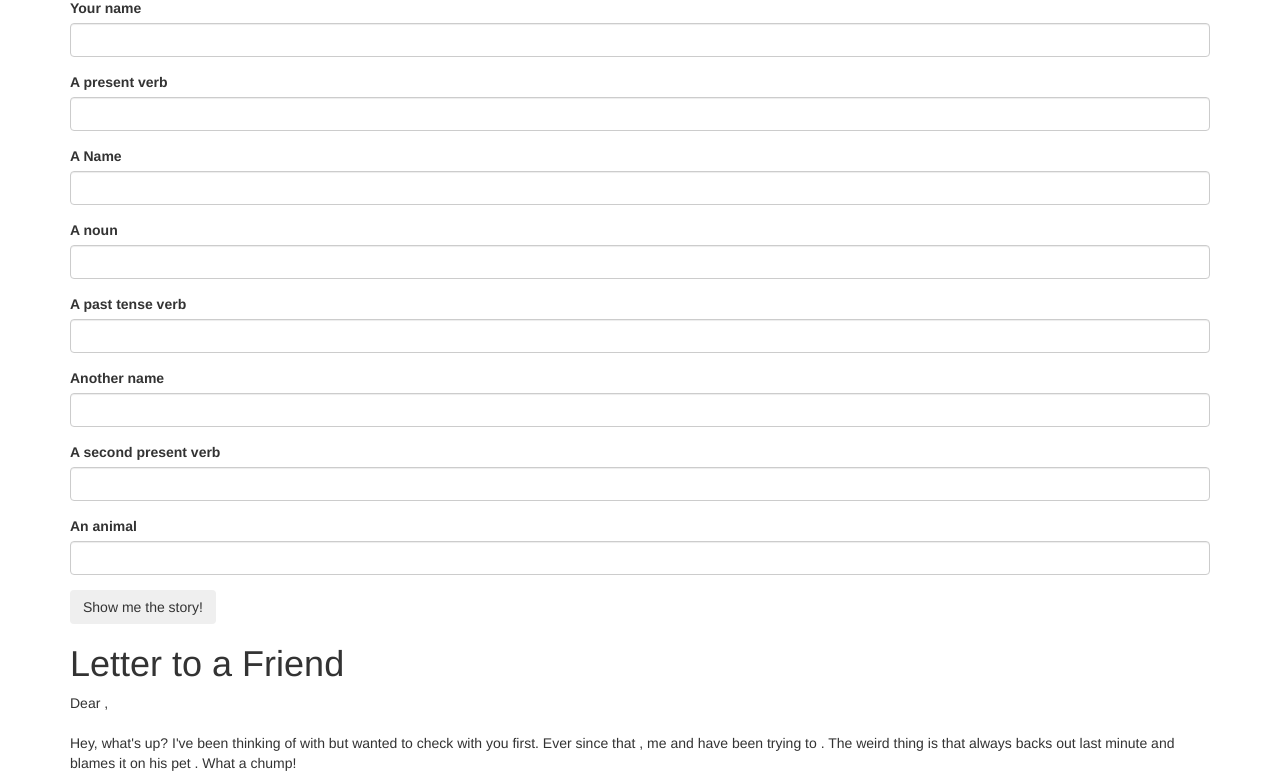
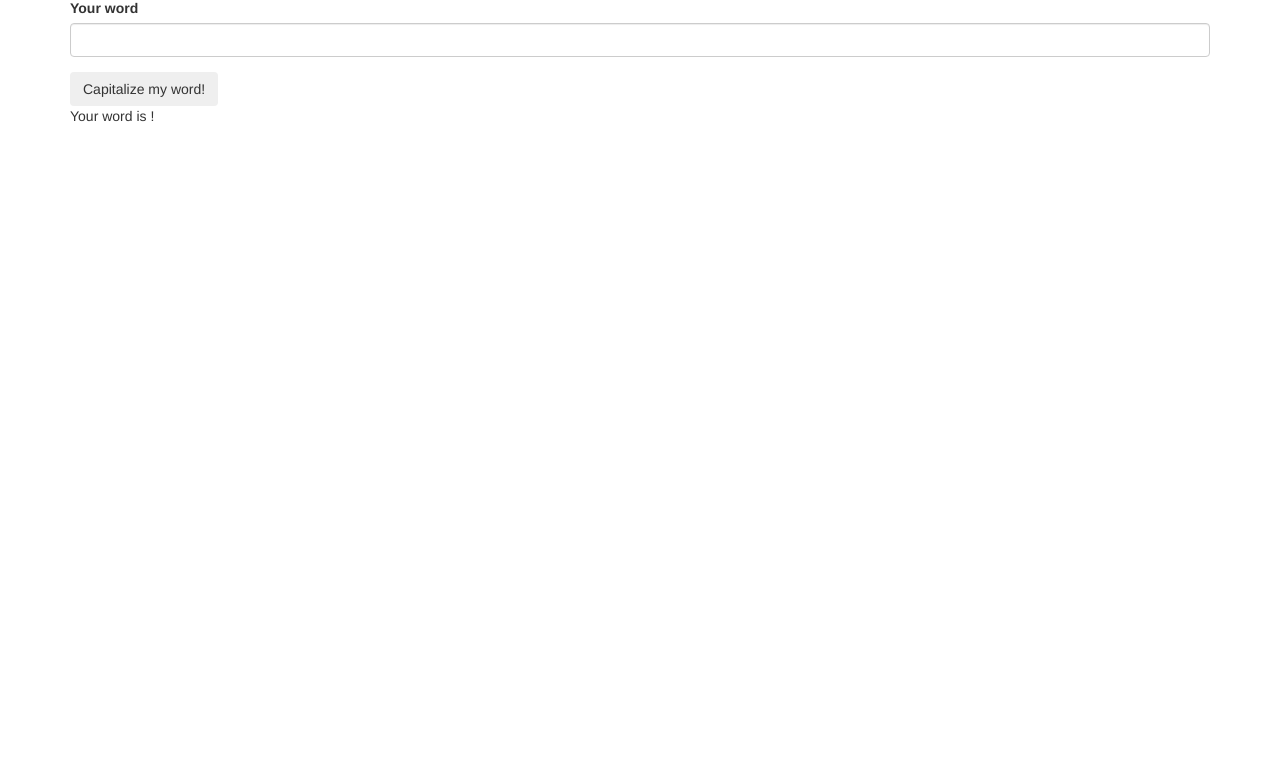
Before and after one commit to codybru10/uppercase-form, a plain HTML site: page index.html in a window 1280 px wide. Shown: the part 72-855 px from the top of the page. After the commit the page ends 800 px from the top, so only its background shows below. Drawn offline with Linux system fonts and the light colour scheme.

Commit message:
create a form that retrieves a word and capitalizes it using javascript and jquery

```diff
--- a/index.html
+++ b/index.html
@@ -9,53 +9,19 @@
   </head>
   <body>
     <div class="container">
-      <h1>Fill in the blanks to write your story!</h1>
+      <h1>Enter a word of your choice!</h1>
       <div id="blanks">
         <form>
           <div class="form-group">
-            <label for="name">Your name</label>
-            <input id="name" class="form-control" type="text">
+            <label for="word">Your word</label>
+            <input id="word" class="form-control" type="text">
           </div>
-          <div class="form-group">
-            <label for="verbPresent">A present verb</label>
-            <input id="verbPresent" class="form-control" type="text">
-          </div>
-          <div class="form-group">
-            <label for="person1">A Name</label>
-            <input id="person1" class="form-control" type="text">
-          </div>
-          <div class="form-group">
-            <label for="noun">A noun</label>
-            <input id="noun" class="form-control" type="text">
-          </div>
-          <div class="form-group">
-            <label for="verbPast">A past tense verb</label>
-            <input id="verbPast" class="form-control" type="text">
-          </div>
-          <div class="form-group">
-            <label for="person2">Another name</label>
-            <input id="person2" class="form-control" type="text">
-          </div>
-          <div class="form-group">
-            <label for="verbPresentTwo">A second present verb</label>
-            <input id="verbPresentTwo" class="form-control" type="text">
-          </div>
-
-          <div class="form-group">
-            <label for="animal">An animal</label>
-            <input id="animal" class="form-control" type="text">
-          </div>
-
-
-          <button type="submit" class="btn">Show me the story!</button>
+          <button type="submit" class="btn">Capitalize my word!</button>
         </form>
       </div>
 
       <div id="story">
-        <h1>Letter to a Friend</h1>
-        <p>Dear <span class="name"></span>,
-          <br><br>
-          Hey, what's up? I've been thinking of <span class="verbPresent"></span> with <span class="person1"></span> but wanted to check with you first. Ever since that <span class="noun"></span> <span class="verbPast"></span>, me and <span class="person2"></span> have been trying to <span class="verbPresentTwo"></span>. The weird thing is that <span class="person1"></span> always backs out last minute and blames it on his pet <span class="animal"></span>. What a chump!
+        <p>Your word is <span class="word"></span>!
         </p>
       </div>
     </div>
--- a/js/scripts.js
+++ b/js/scripts.js
@@ -1,22 +1,8 @@
 $(document).ready(function() {
   $("#blanks form").submit(function(event) {
-    var nameInput = $("input#name").val();
-    var verbPresentInput = $("input#verbPresent").val();
-    var person1Input = $("input#person1").val();
-    var nounInput= $("input#noun").val();
-    var verbPastInput = $("input#verbPast").val();
-    var person2Input = $("input#person2").val();
-    var verbPresentTwoInput = $("input#verbPresentTwo").val();
-    var animalInput = $("input#animal").val();
+    var wordInput = $("input#word").val().toUpperCase();
 
-    $(".name").text(nameInput);
-    $(".verbPresent").text(verbPresentInput);
-    $(".person1").text(person1Input);
-    $(".noun").text(nounInput);
-    $(".verbPast").text(verbPastInput);
-    $(".person2").text(person2Input);
-    $(".verbPresentTwo").text(verbPresentTwoInput);
-    $(".animal").text(animalInput);
+    $(".word").text(wordInput);
 
     $("#story").show();
 
```
